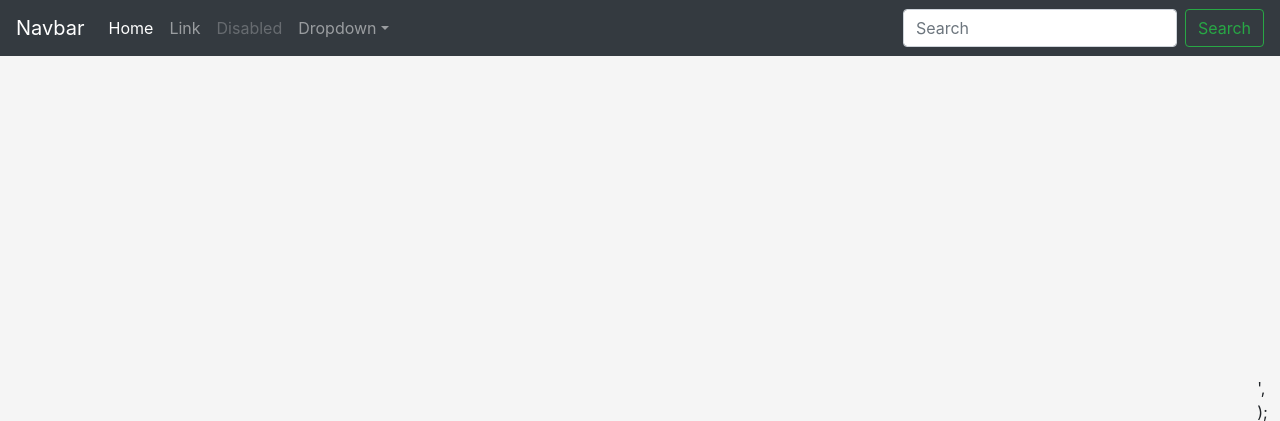
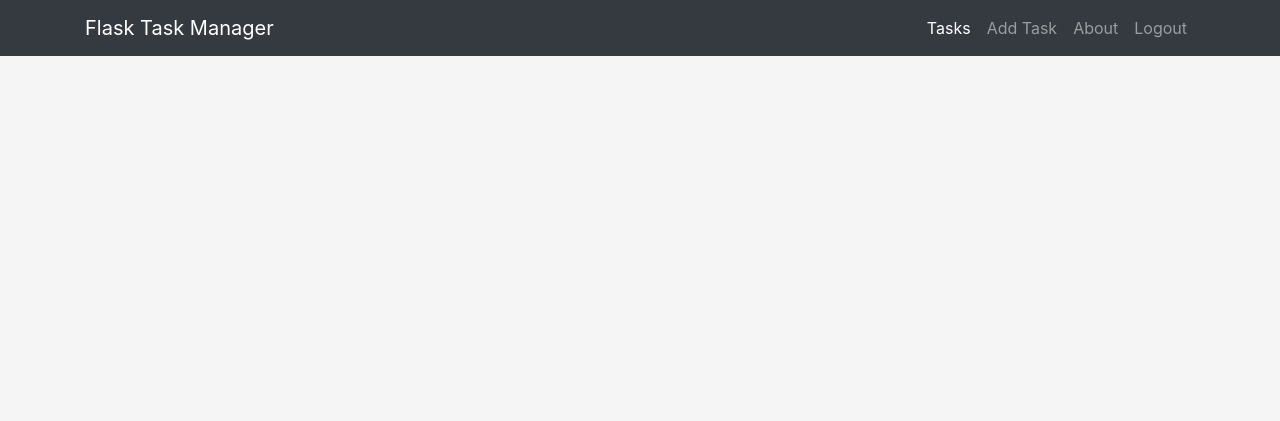
Before and after one commit to D-Mbithi/Real-Python-Course-Solutions, a Flask app: page / in a window 1280 px wide. Shown: the top 421 px of the page. Run offline with Flask 2, Linux system fonts and the light colour scheme; the visitor is signed in with stand-in values (Sample User, id 1); some libraries are stand-ins or nearby versions.

Commit message:
Added flasktaskr task add, delete, mark complete function

```diff
--- a/book_2/flasktaskr/project/run.py
+++ b/book_2/flasktaskr/project/run.py
@@ -1,3 +1,2 @@
 from views import app
-
 app.run(debug=True)
--- a/book_2/flasktaskr/project/templates/base.html
+++ b/book_2/flasktaskr/project/templates/base.html
@@ -10,7 +10,7 @@
     <meta name="author" content="" />
     <link rel="icon" href="/docs/4.0/assets/img/favicons/favicon.ico" />
 
-    <title>Starter Template for Bootstrap</title>
+    <title>Flask Task Manager</title>
 
     <link
       rel="canonical"
@@ -53,10 +53,7 @@
       crossorigin="anonymous"
     ></script>
     <script>
-      window.jQuery ||
-        document.write(
-          '<script src="{{ url_for('static', filename='js/jquery-slim.min.js') }}"></script>',
-        );
+      <script src="{{ url_for('static', filename='js/jquery-slim.min.js') }}"></script>
     </script>
     <script src="{{ url_for('static', filename='js/popper.min.js') }}"></script>
     <script src="{{ url_for('static', filename='js/bootstrap.min.js') }}"></script>
--- a/book_2/flasktaskr/project/templates/partials/nav.html
+++ b/book_2/flasktaskr/project/templates/partials/nav.html
@@ -1,5 +1,6 @@
 <nav class="navbar navbar-expand-md navbar-dark bg-dark fixed-top">
-  <a class="navbar-brand" href="#">Navbar</a>
+  <div class="container">
+    <a class="navbar-brand" href="/">Flask Task Manager</a>
     <button
       class="navbar-toggler"
       type="button"
@@ -13,45 +14,20 @@
     </button>
 
     <div class="collapse navbar-collapse" id="navbarsExampleDefault">
-    <ul class="navbar-nav mr-auto">
+      <ul class="navbar-nav ml-auto">
         <li class="nav-item active">
-        <a class="nav-link" href="#"
-          >Home <span class="sr-only">(current)</span></a
-        >
+          <a class="nav-link" href="/tasks/">Tasks<span class="sr-only">(current)</span></a>
         </li>
         <li class="nav-item">
-        <a class="nav-link" href="#">Link</a>
+          <a class="nav-link" href="#">Add Task</a>
         </li>
         <li class="nav-item">
-        <a class="nav-link disabled" href="#">Disabled</a>
+          <a class="nav-link" href="/about">About</a>
         </li>
-      <li class="nav-item dropdown">
-        <a
-          class="nav-link dropdown-toggle"
-          href="http://example.com"
-          id="dropdown01"
-          data-toggle="dropdown"
-          aria-haspopup="true"
-          aria-expanded="false"
-          >Dropdown</a
-        >
-        <div class="dropdown-menu" aria-labelledby="dropdown01">
-          <a class="dropdown-item" href="#">Action</a>
-          <a class="dropdown-item" href="#">Another action</a>
-          <a class="dropdown-item" href="#">Something else here</a>
-        </div>
+        <li>
+          <a class="nav-link" href="{{ url_for('logout') }}">Logout</a>
         </li>
       </ul>
-    <form class="form-inline my-2 my-lg-0">
-      <input
-        class="form-control mr-sm-2"
-        type="text"
-        placeholder="Search"
-        aria-label="Search"
-      />
-      <button class="btn btn-outline-success my-2 my-sm-0" type="submit">
-        Search
-      </button>
-    </form>
+    </div>
   </div>
 </nav>
--- a/book_2/flasktaskr/project/views.py
+++ b/book_2/flasktaskr/project/views.py
@@ -1,13 +1,18 @@
 import sqlite3
 from functools import wraps
 from flask import (
-    Flask, flash, render_template, redirect, request, session, url_for
+    Flask, flash, render_template, redirect, request, session, url_for, g
     )
-
+from forms import AddTaskForm
 
 # config
 app = Flask(__name__)
 app.config.from_object('_config')
+
+
+# DB connection function
+def connect_db():
+    return sqlite3.connect(app.config['DATABASE_PATH'])
 
 
 # helper functions
@@ -21,13 +26,14 @@ def login_required(test):
         return redirect(url_for('login'))
     return wrap
 
+
 # route handler functions
 @app.route('/')
 @login_required
 def home():
     return render_template('index.html')
 
-
+# logout function
 @app.route('/logout')
 def logout():
     session.pop('logged_in', None)
@@ -35,13 +41,104 @@ def logout():
     return redirect(url_for('home'))
 
 
+# login function
 @app.route('/login', methods=['GET', 'POST'])
 def login():
     if request.method == 'POST':
-        if request.form['username'] != app.config['USERNAME'] or request.form['password'] != app.config['PASSWORD']:
+        if request.form['username'] != app.config['USERNAME'] or \
+                request.form['password'] != app.config['PASSWORD']:
             error = 'Invalid credentials. Login again.'
             return render_template('login.html', error=error)
         session['logged_in'] = True
         flash('Welcome.')
         return redirect(url_for('home'))
     return render_template('login.html')
+
+
+# view tasks
+@app.route('/tasks/')
+@login_required
+def tasks():
+    g.db = connect_db()
+
+    cursor = g.db.execute(
+        "SELECT name, due_date, priority, task_id FROM tasks WHERE status=1"
+    )
+
+    open_tasks = [
+        dict(
+            name=row[0], due_date=row[1], priority=row[2], task_id=row[3]
+        ) for row in cursor.fetchall()
+    ]
+    cursor = g.db.execute(
+        "SELECT name, due_date, priority, task_id FROM tasks WHERE status=0"
+    )
+
+    close_tasks = [
+        dict(
+            name=row[0], due_date=row[1], priority=row[2], task_id=row[3]
+        ) for row in cursor.fetchall()
+    ]
+
+    g.db.close()
+    return render_template(
+        'tasks.html',
+        form=AddTaskForm(request.form),
+        open_tasks=open_tasks,
+        close_tasks=close_tasks
+    )
+
+
+# add tasks
+@app.route('/add/', methods=['POST'])
+@login_required
+def new_task():
+    g.db = connect_db()
+    name = request.form['name']
+    date = request.form['due_date']
+    priority = request.form['priority']
+
+    if not name or not date or not priority:
+        flash('All fields are required. Please try again.')
+
+        return redirect(url_for('tasks'))
+
+    n_task = [
+        request.form['name'],
+        request.form['due_date'],
+        request.form['priority'],
+        ]
+    g.db.execute(
+        "INSERT INTO tasks(name, due_date, priority, status) VALUES(?,?,?,1)", n_task)
+    g.db.commit()
+    g.db.close()
+    flash("New entry was successfully posted. Thanks.")
+
+    return redirect(url_for('tasks'))
+
+
+# mark as complete
+@app.route('/complete/<int:task_id>/')
+@login_required
+def complete(task_id):
+    g.db = connect_db()
+    g.db.execute("UPDATE tasks SET status=0 WHERE task_id="+str(task_id))
+    g.db.commit()
+    g.db.close()
+    flash("Task was marked complete.")
+
+    return redirect(url_for('tasks'))
+
+
+
+# delete task
+@app.route('/delete/<int:task_id>/')
+@login_required
+def delete_task(task_id):
+    g.db = connect_db()
+    g.db.execute("DELETE FROM tasks WHERE task_id="+str(task_id))
+    g.db.commit()
+    g.db.close()
+    flash("Task was delete.")
+
+    return redirect(url_for('tasks'))
```
Also changed, not shown: book_2/flasktaskr/project/forms.py (added, +32 -0 lines), book_2/flasktaskr/project/templates/tasks.html (added, +109 -0 lines), 1 other file. Lines whose indentation alone changed are shown as unchanged.
